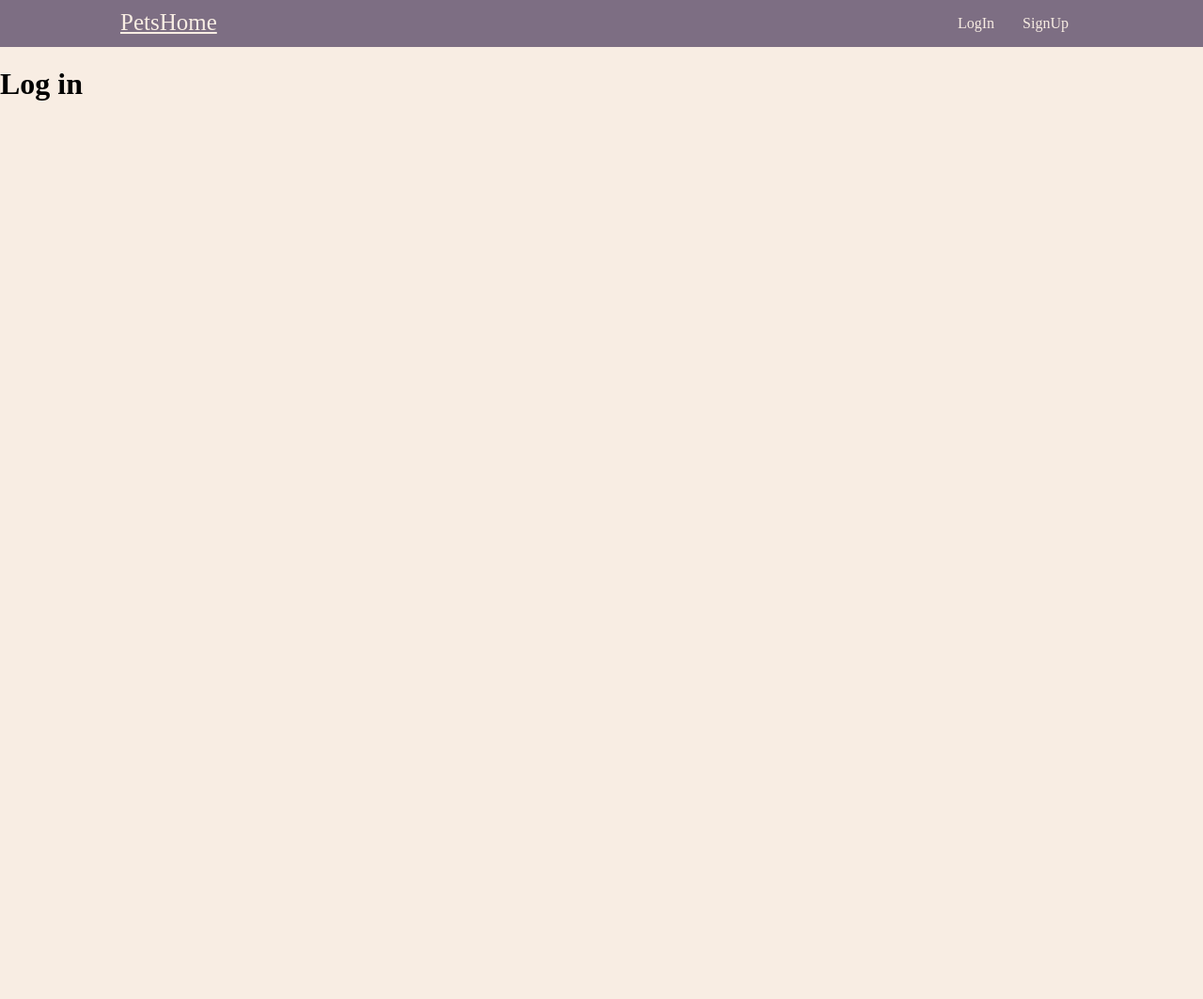
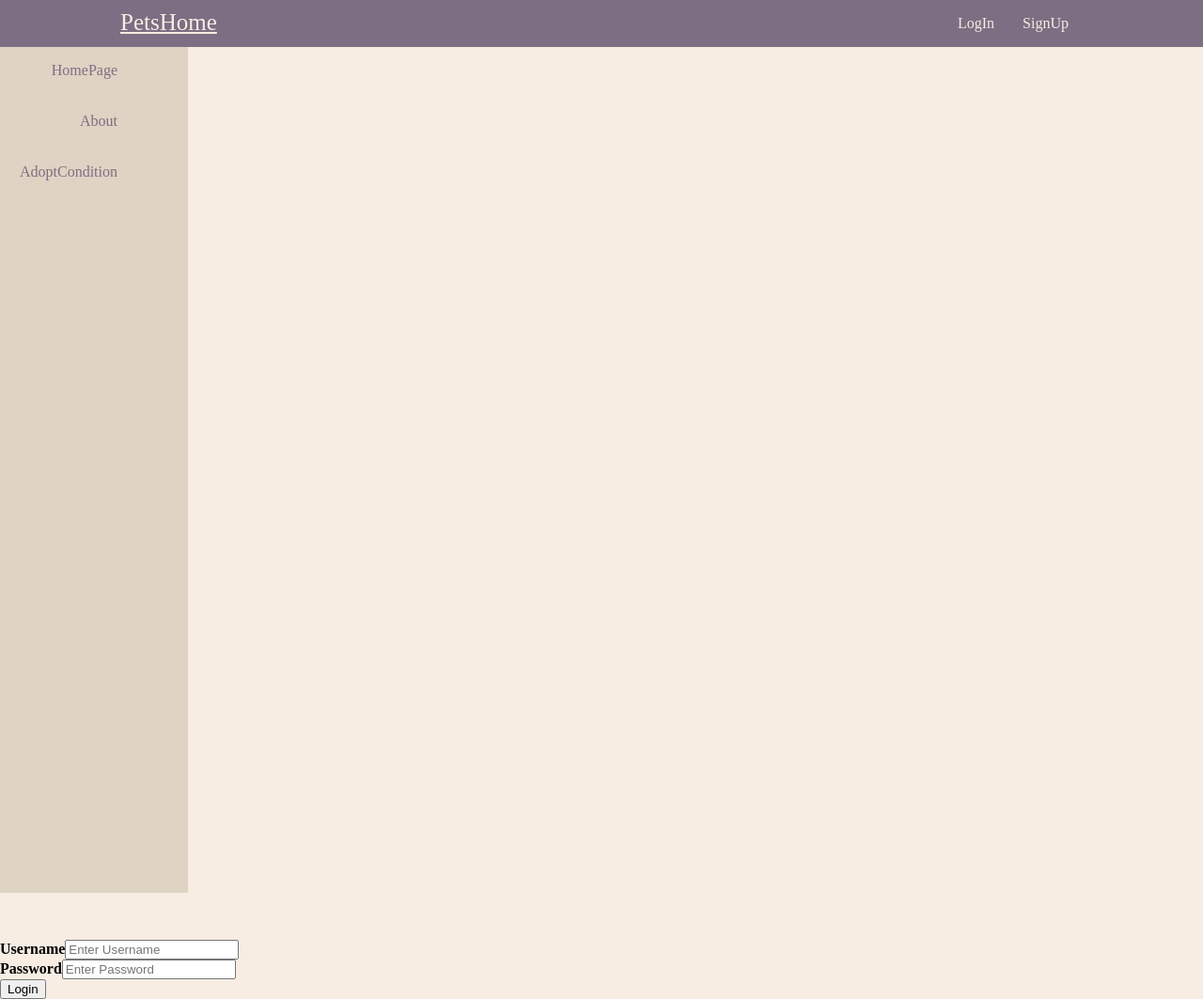
Before and after one commit to WaelOtman211/Adopt_Animal, a React (Create React App) app in the folder app/: page /LogIn in a window 1280 px wide. Shown: the whole page at 94% size. Before the commit the page ends 800 px from the top, so only its background shows below. Built offline with nearby package versions, Linux system fonts and the light colour scheme.

Commit message:
adding new pages to the var

```diff
--- a/app/src/App.js
+++ b/app/src/App.js
@@ -3,16 +3,23 @@ import {BrowserRouter , Route, Routes} from 'react-router-dom';
 import LogIn from './Component/LogIn';
 import Nav from './Component/Nav';
 import SignUp from './Component/signUp';
+import About from './Component/About';
+import HomePage from './Component/HomePage';
+import AdoptCondition from './Component/AdoptCondition';
 
 class App extends React.Component{
 render () {
   return (
     <BrowserRouter>
+
         <div className="app">
           <Nav />
           <Routes>
-      <Route path="/LogIn" element= {<LogIn/>}></Route>
-      <Route path="/signUp" element= {<SignUp/>}/>
+          <Route path="/LogIn" element= {<LogIn/>}/>
+          <Route path="/SignUp" element= {<SignUp/>}/>
+          <Route path="/About" element= {<About/>}/>
+          <Route path="/HomePage" element= {<HomePage/>}/>
+          <Route path="/AdoptCondition" element= {<AdoptCondition/>}/>
           </Routes>
         </div>
         </BrowserRouter>
--- /dev/null
+++ b/app/src/Component/About.jsx
@@ -0,0 +1,10 @@
+import React from 'react';
+
+function About(){
+    return (
+
+        <h1>Hello</h1>
+    );
+}
+
+export default About;
--- /dev/null
+++ b/app/src/Component/AdoptCondition.jsx
@@ -0,0 +1,10 @@
+import React from 'react';
+
+function AdoptCondition(){
+    return (
+
+        <h1>Hello</h1>
+    );
+}
+
+export default AdoptCondition;
--- /dev/null
+++ b/app/src/Component/HomePage.jsx
@@ -0,0 +1,7 @@
+import React  from 'react';
+
+function HomePage(){
+     return(<h1>hhhhhh</h1>);
+}
+
+export default HomePage;
--- a/app/src/Component/LogIn.js
+++ /dev/null
@@ -1,14 +0,0 @@
-import React from 'react';
-
-const LogIn = () =>{
-    return(
-        <div>
-            <h1>Log in</h1>
-
-
-        </div>
-    )
-
-}
-
-export default LogIn;
--- /dev/null
+++ b/app/src/Component/LogIn.jsx
@@ -0,0 +1,20 @@
+import React from 'react';
+
+const LogIn = () =>{
+    return(
+        <div className='login'>
+          <label htmlFor="uname"><b>Username</b></label>
+    <input type="text" placeholder="Enter Username" name="uname" required/>
+<br></br>
+    <label htmlFor="psw"><b>Password</b></label>
+    <input type="password" placeholder="Enter Password" name="psw" required/>
+        <br></br>
+    <button type="submit">Login</button>
+
+
+        </div>
+    )
+
+}
+
+export default LogIn;
--- a/app/src/Component/Nav.js
+++ /dev/null
@@ -1,19 +0,0 @@
-import React from 'react';
-
-const Nav = () =>{
-    return(
-        <div className="navbar">
-            <div className="container">
-            <a href="#" className="logo">PetsHome</a>
-            <ul>
-                <a href="/LogIn">LogIn</a>
-                <a href="/signUp">SignUp</a>
-            </ul>
-            </div>
-
-        </div>
-    );
-
-}
-
-export default Nav;
--- /dev/null
+++ b/app/src/Component/Nav.jsx
@@ -0,0 +1,36 @@
+import React from 'react';
+
+const Nav = () => {
+    return (
+        <div>
+
+            <div className="navbar">
+                <div className="container">
+                    <a href="#" className="logo">PetsHome</a>
+                    <ul>
+                        <a href="/LogIn">LogIn</a>
+                        <a href="/signUp">SignUp</a>
+
+                    </ul>
+                </div>
+            </div>
+
+
+        <div className="LeftBar">
+             <ul >
+                 <a href="/HomePage">HomePage</a>
+                 <br></br><br></br><br></br>
+                 <a href="/About">About</a>
+                 <br></br><br></br><br></br>
+                <a href="/AdoptCondition">AdoptCondition</a>
+             </ul>
+         </div>
+
+
+        </div>
+
+    );
+
+}
+
+export default Nav;
--- a/app/src/index.css
+++ b/app/src/index.css
@@ -9,6 +9,7 @@ body {
   background-color: #7D6E83;
   color: #F8EDE3;
 }
+
 .container{
   width: 80%;
   margin: auto;
@@ -35,3 +36,21 @@ ul a{
   color: #F8EDE3;
   margin: 0 15px;
 }
+
+.LeftBar{
+  overflow: hidden;
+  background-color: #DFD3C3;
+  color: #7D6E83;
+  width: 200px;
+  height:900px;
+}
+
+.LeftBar ul a{
+
+  color: #7D6E83;
+
+}
+.login{
+  margin-top: 50px;
+
+}
```
Also changed, not shown: app/src/Component/signUp.jsx (renamed from app/src/Component/signUp.js). Lines whose indentation alone changed are shown as unchanged.
